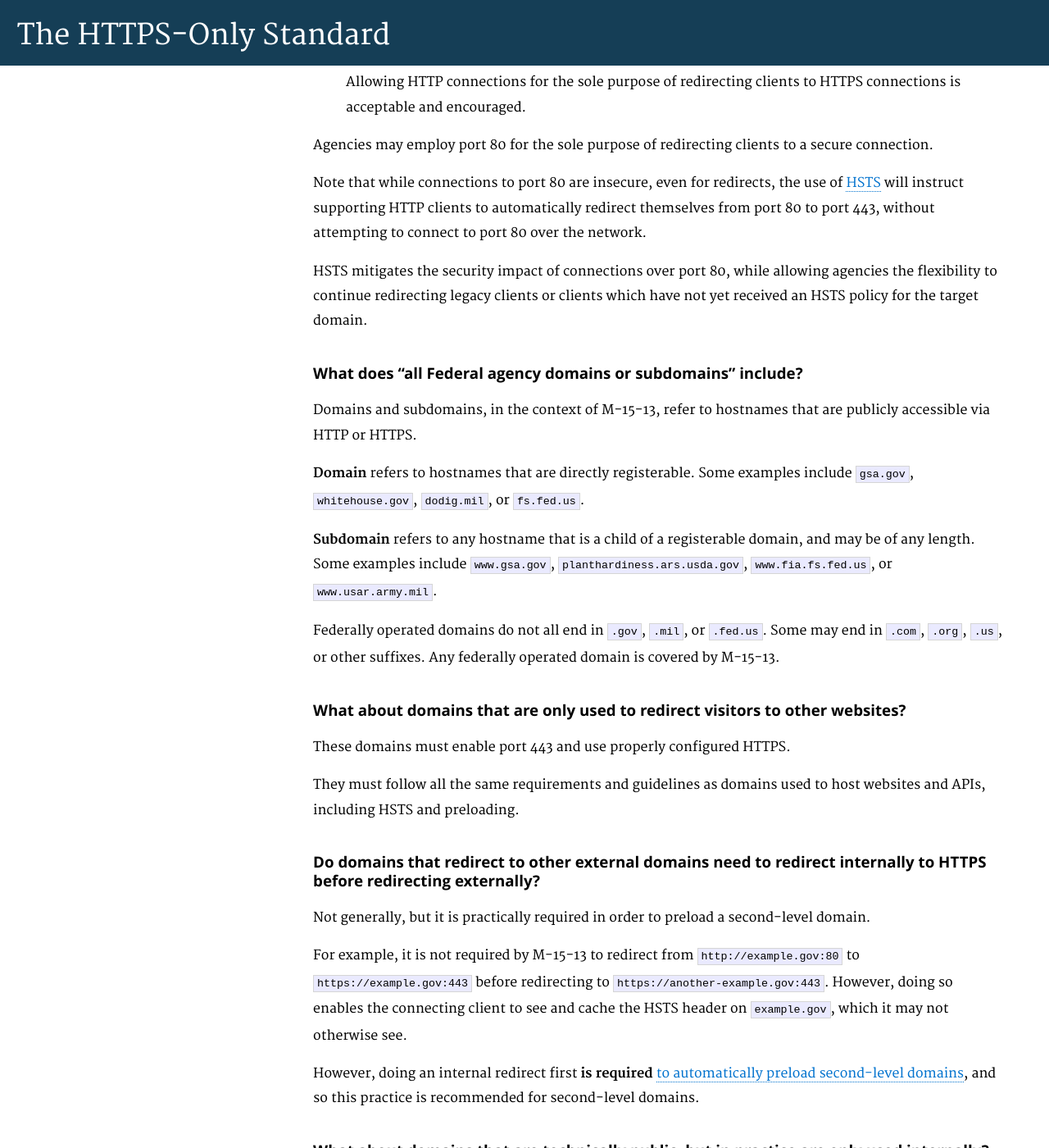
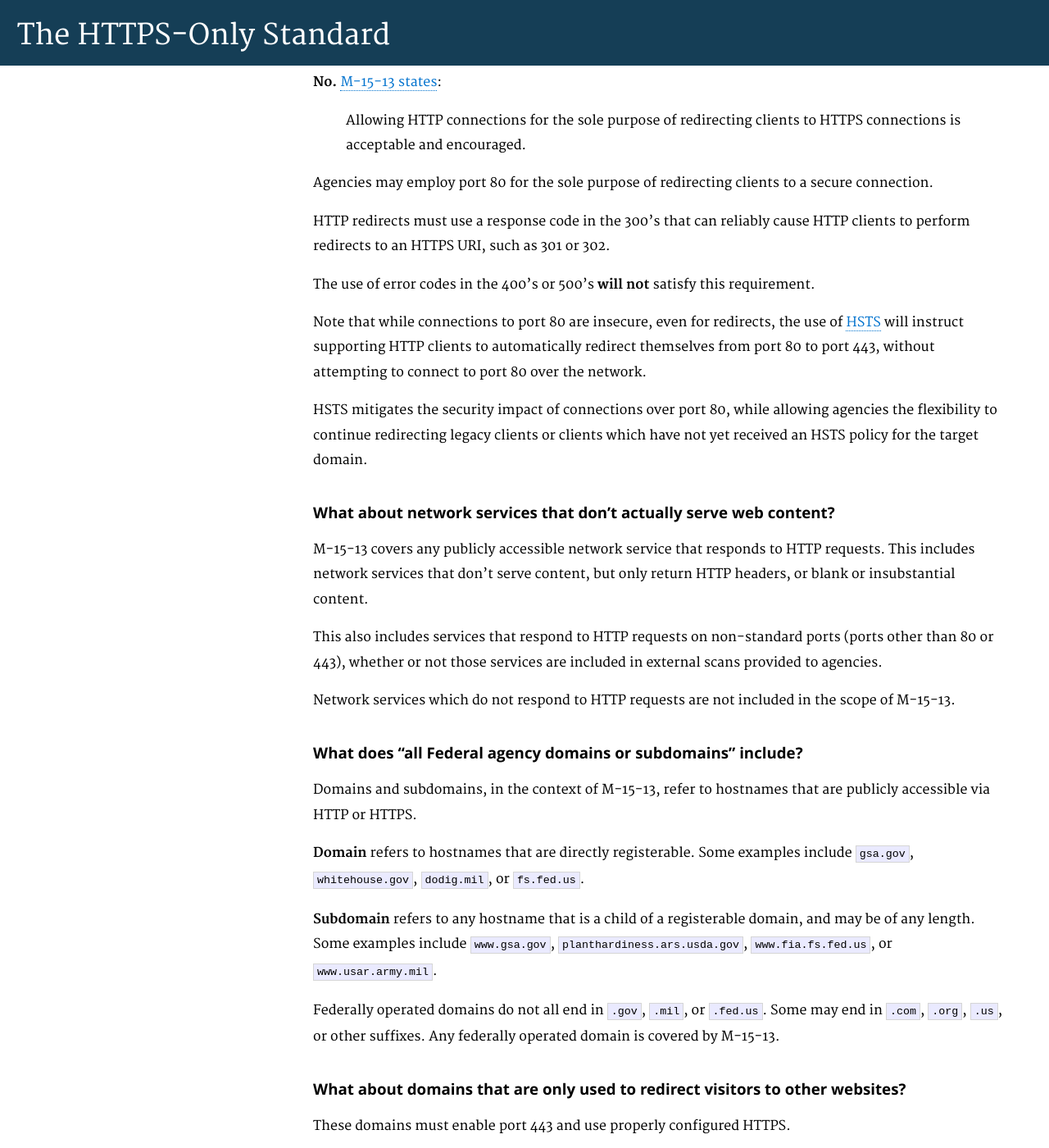
Before and after one commit to GSA/https, a Jekyll site: the page built from pages/guide.md, in a window 1280 px wide and 1400 px high, scrolled down 3087 px. Shown: the whole window at 82% size. Built offline with Jekyll 4.4.1, drawn with Linux system fonts in a browser that asks for light colours; Markdown is read by kramdown in place of the engine named in the settings; some of the changed text lies outside the part shown.

Commit message:
Clarifying non-content servers and use of 4xx/5xx codes (#230)
* Added two FAQ entries to the guide to clarify the applicability of M-15-13.

* rework text of the PR to integrate a bit better

* update TOC to reflect changes

* fix anchor link

```diff
--- a/pages/guide.md
+++ b/pages/guide.md
@@ -16,6 +16,7 @@ This page provides implementation guidance for agencies by the White House Offic
 * [Compliance FAQ](#compliance-faq)
   * [What protocols are covered by M-15-13?](#what-protocols-are-covered-by-m-15-13%3f)
   * [Do I need to shut off port 80?](#do-i-need-to-shut-off-port-80%3f)
+  * [What about network services that don't actually serve web content?](#what-about-network-services-that-don't-actually-serve-web-content%3f)
   * [What does "all Federal agency domains or subdomains" include?](#what-does-"all-federal-agency-domains-or-subdomains"-include%3f)
   * [What about domains that are only used to redirect visitors to other websites?](#what-about-domains-that-are-only-used-to-redirect-visitors-to-other-websites%3f)
   * [Do domains that redirect to other external domains need to redirect internally to HTTPS before redirecting externally?](#do-domains-that-redirect-to-other-external-domains-need-to-redirect-internally-to-https-before-redirecting-externally%3f)
@@ -24,7 +25,6 @@ This page provides implementation guidance for agencies by the White House Offic
   * [This site redirects users to HTTPS -- why is Pulse saying it doesn't enforce HTTPS?](#this-site-redirects-users-to-https----why-is-pulse-saying-it-doesn't-enforce-https%3f)
   * [Are federally operated certificate revocation services (CRL, OCSP) also required to move to HTTPS?](#are-federally-operated-certificate-revocation-services-(crl,-ocsp)-also-required-to-move-to-https%3f)
   * [What if I'm using a federally issued certificate -- such as from the Federal PKI or Department of Defense -- for my web service?](#what-if-i'm-using-a-federally-issued-certificate----such-as-from-the-federal-pki-or-department-of-defense----for-my-web-service%3f)
-
 
 ## Compliance and best practice checklist
 
@@ -91,9 +91,21 @@ M-15-13 does not address the use of DNS or DNSSEC, FTP or SFTP, or any other non
 
 Agencies may employ port 80 for the sole purpose of redirecting clients to a secure connection.
 
+HTTP redirects must use a response code in the 300's that can reliably cause HTTP clients to perform redirects to an HTTPS URI, such as 301 or 302.
+
+The use of error codes in the 400's or 500's **will not** satisfy this requirement.
+
 Note that while connections to port 80 are insecure, even for redirects, the use of [HSTS](/hsts/]) will instruct supporting HTTP clients to automatically redirect themselves from port 80 to port 443, without attempting to connect to port 80 over the network.
 
 HSTS mitigates the security impact of connections over port 80, while allowing agencies the flexibility to continue redirecting legacy clients or clients which have not yet received an HSTS policy for the target domain.
+
+### What about network services that don't actually serve web content?
+
+M-15-13 covers any publicly accessible network service that responds to HTTP requests. This includes network services that don't serve content, but only return HTTP headers, or blank or insubstantial content.
+
+This also includes services that respond to HTTP requests on non-standard ports (ports other than 80 or 443), whether or not those services are included in external scans provided to agencies.
+
+Network services which do not respond to HTTP requests are not included in the scope of M-15-13.
 
 ### What does "all Federal agency domains or subdomains" include?
 
```
